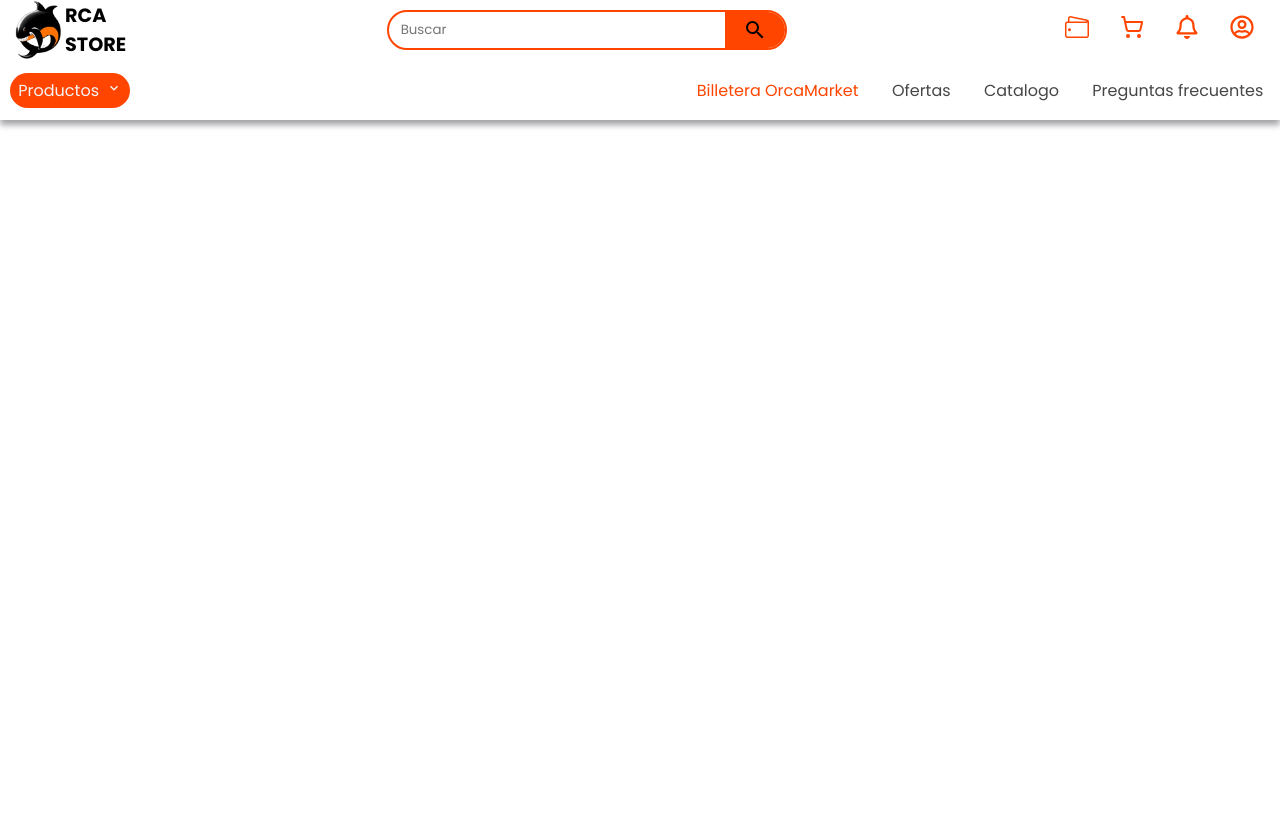
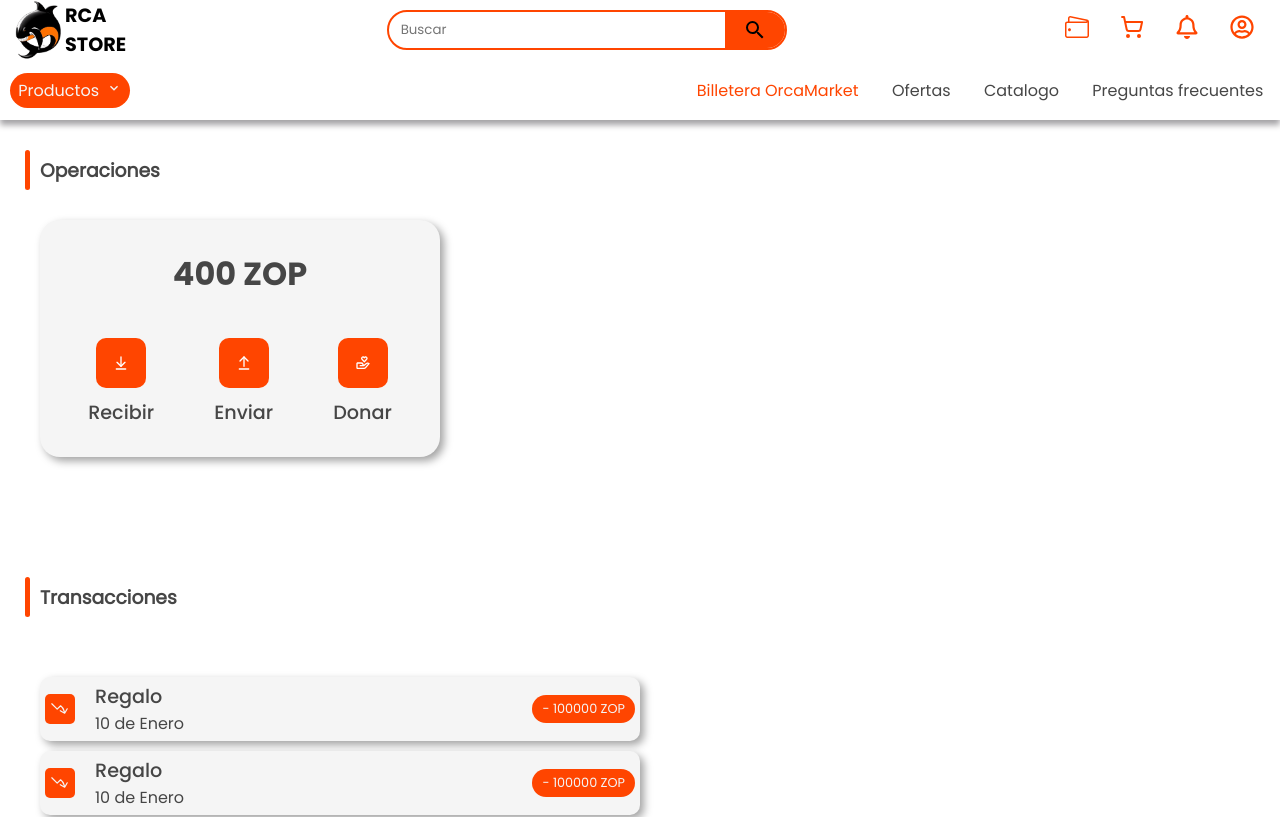
Before and after one commit to SmilingWitch/e-commece, a Next.js app: page /dasboard/wallet in a window 1280 px wide. Shown: the top 817 px of the page. Built offline with nearby package versions, Linux system fonts and the light colour scheme.

Commit message:
feat: add components to Wallet

```diff
--- a/src/components/Wallet.jsx
+++ b/src/components/Wallet.jsx
@@ -1,10 +1,90 @@
 "use client"
+import style from "../../public/assets/styles/Wallet.module.css"
+import { LuArrowDownToLine, LuArrowUpFromLine } from "react-icons/lu";
+import { BiDonateHeart } from "react-icons/bi";
+import Transaction from "./Transaction";
+import {useState} from "react"
 
 export default function Wallet() {
 
+  const [showTransactions, setShowTransactions] = useState(10);
+
+  const showMoreTransactions = () => {
+    setShowTransactions(prevTransactions => prevTransactions + 10);
+   };
+
+  const transactions = [
+    {detail: "Regalo" , type: "gasto" , amount: 100000, ts: "10 de Enero" , id : "kuewhfbroc7843q"},
+    {detail: "Regalo" , type: "gasto" , amount: 100000, ts: "10 de Enero" , id : "wqeyui2b1982"},
+    {detail: "Regalo" , type: "gasto" , amount: 100000, ts: "10 de Enero" , id : "uy2txev3162"},
+    {detail: "Regalo" , type: "gasto" , amount: 100000, ts: "10 de Enero" , id : "9liunenf3ghp8"},
+    {detail: "Regalo" , type: "gasto" , amount: 100000, ts: "10 de Enero" , id : "o18i2u3emp893"},
+    {detail: "Regalo" , type: "gasto" , amount: 100000, ts: "10 de Enero" , id : "89e8nrct43r9"},
+    {detail: "Regalo" , type: "gasto" , amount: 100000, ts: "10 de Enero" , id : "oinds782863e"},
+    {detail: "Regalo" , type: "gasto" , amount: 100000, ts: "10 de Enero" , id : "mx9p82uy338uyr8"},
+    {detail: "Regalo" , type: "gasto" , amount: 100000, ts: "10 de Enero" , id : "iuye08x723b"},
+    {detail: "Regalo" , type: "gasto" , amount: 100000, ts: "10 de Enero" , id : "oekixmi[0923m8m"},
+    {detail: "Regalo" , type: "gasto" , amount: 100000, ts: "10 de Enero" , id : "po931iuem"},
+    {detail: "Regalo" , type: "gasto" , amount: 100000, ts: "10 de Enero" , id : ";powmqde[82903"},
+    {detail: "Regalo" , type: "gasto" , amount: 100000, ts: "10 de Enero" , id : "iuqytbe872"},
+  ]
+
+
     return (
-        <div >
-          <h1>Wallet</h1>
+        <div className={style.cont} >
+          <div className={style.header}>
+            <div className={style.line}></div>
+            <h3>Operaciones</h3>
           </div>
+
+          <div className={style.operations}>
+            <div className={style.total}>
+              <span>400 ZOP</span>
+            </div>
+            <div className={style.oppBx}>
+
+              <div className={style.opp}>
+                <div>
+                  <LuArrowDownToLine/>
+                </div>
+                <span>Recibir</span>
+              </div>
+
+              <div className={style.opp}>
+                <div>
+                  <LuArrowUpFromLine/>
+                </div>
+                <span>Enviar</span>
+              </div>
+
+              <div className={style.opp}>
+                <div>
+                  <BiDonateHeart/>
+                </div>
+                <span>Donar</span>
+              </div>
+
+            </div>
+
+          </div>
+
+          <div className={style.header}>
+            <div className={style.line}></div>
+            <h3>Transacciones</h3>
+          </div>
+
+          <div className={style.options}>
+            <div className={style.transactions}>
+            {transactions.slice(0, showTransactions).map(transaction => (
+             <Transaction key={transaction.id} {...transaction} />
+            ))}
+
+            <button onClick={showMoreTransactions}>Ver más</button>
+
+            </div>
+          </div>
+
+
+        </div>
     )
   }
```
